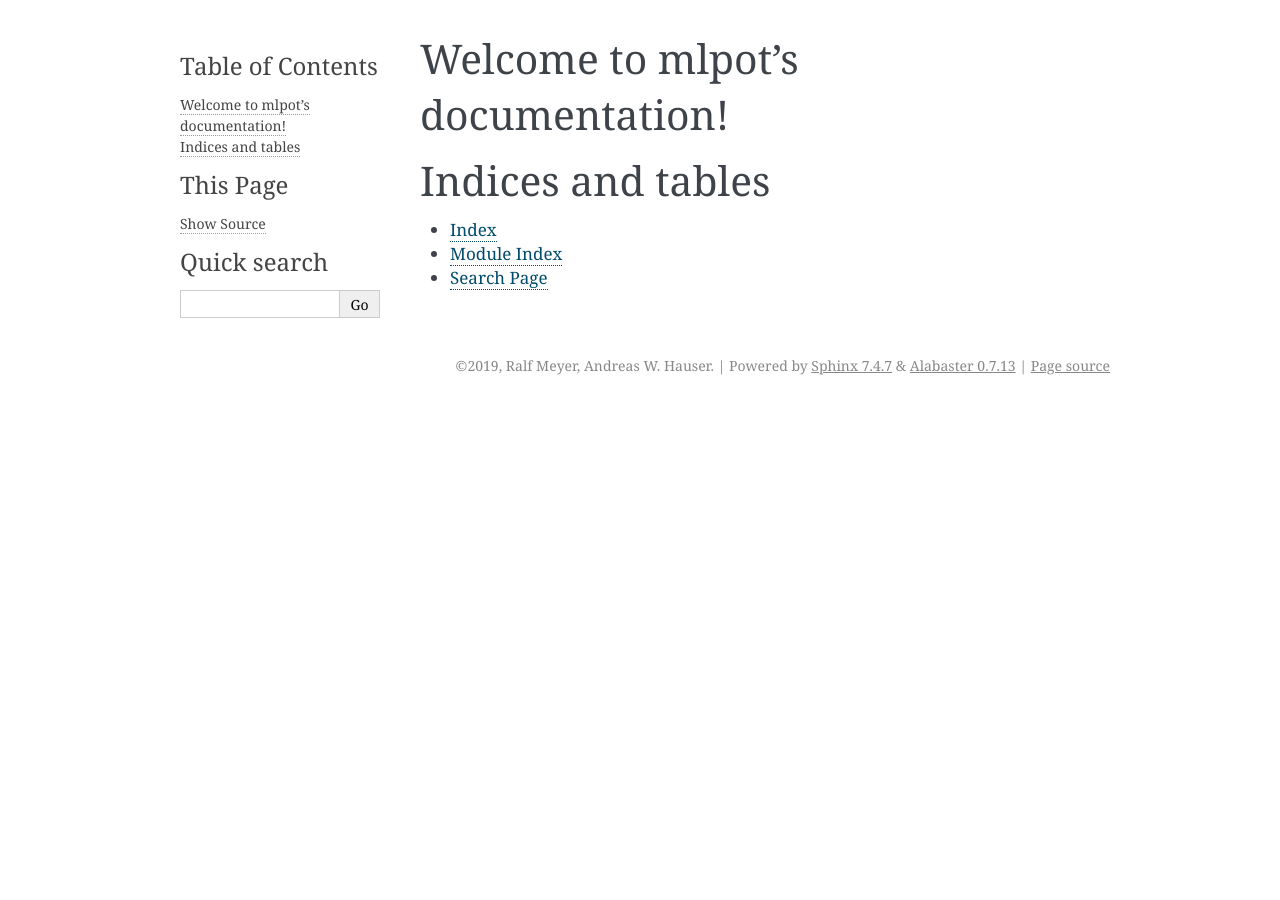
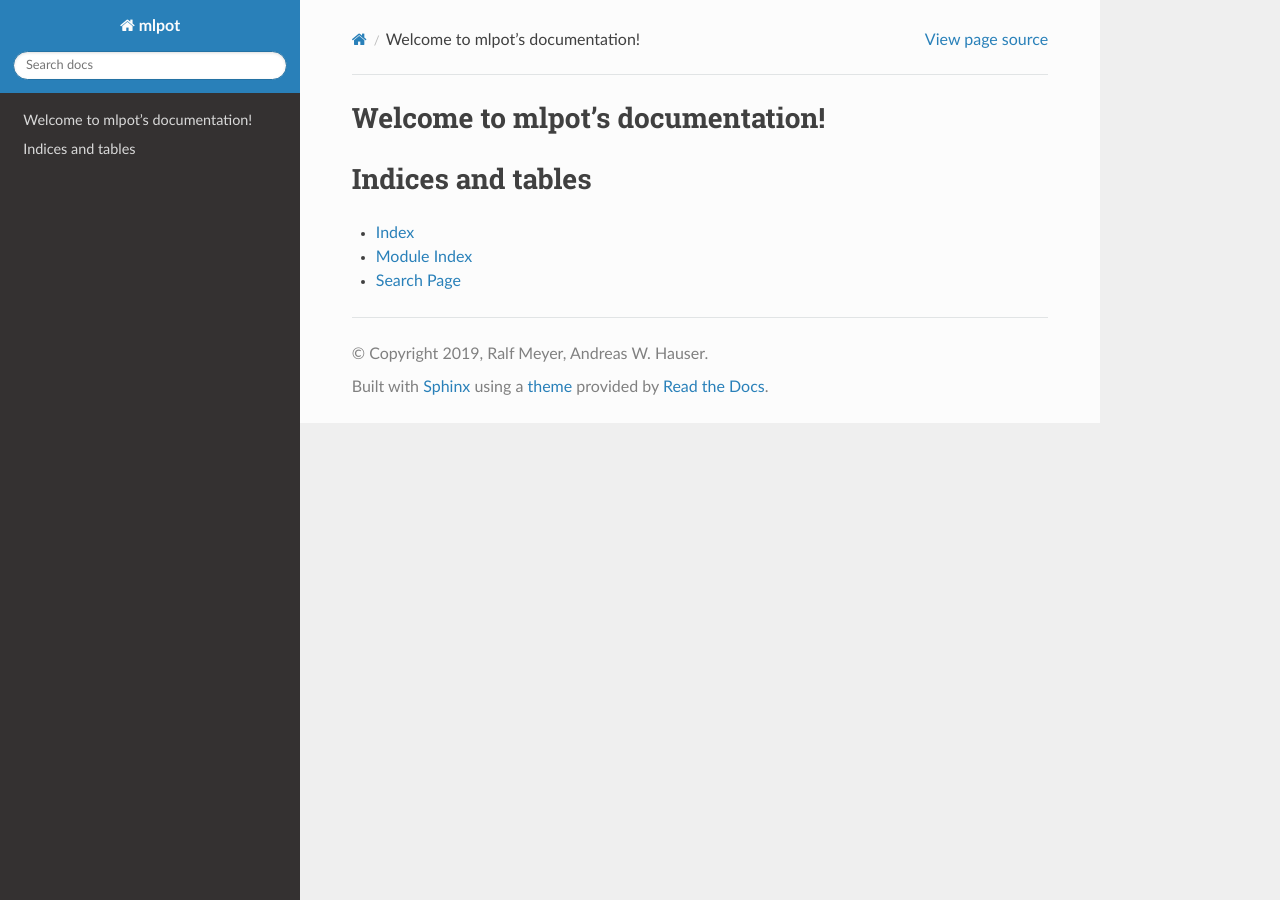
Before and after one commit to hauser-group/mlpot, a Sphinx documentation site: the page built from docs/source/index.rst, in a window 1280 px wide. Built offline with Sphinx 7.4.7 and the Read the Docs theme 2.0.0, drawn with Linux system fonts in a browser that asks for light colours.

Commit message:
ADD: set master_doc to index for RTD

```diff
--- a/docs/source/conf.py
+++ b/docs/source/conf.py
@@ -10,9 +10,9 @@
 # add these directories to sys.path here. If the directory is relative to the
 # documentation root, use os.path.abspath to make it absolute, like shown here.
 #
-# import os
-# import sys
-# sys.path.insert(0, os.path.abspath('.'))
+import os
+import sys
+sys.path.insert(0, os.path.abspath('../../mlpot'))
 
 
 # -- Project information -----------------------------------------------------
@@ -44,9 +44,11 @@
 # The theme to use for HTML and HTML Help pages.  See the documentation for
 # a list of builtin themes.
 #
-html_theme = 'alabaster'
+html_theme = 'sphinx_rtd_theme'
 
 # Add any paths that contain custom static files (such as style sheets) here,
 # relative to this directory. They are copied after the builtin static files,
 # so a file named "default.css" will overwrite the builtin "default.css".
 html_static_path = ['_static']
+
+master_doc = 'index'
```
